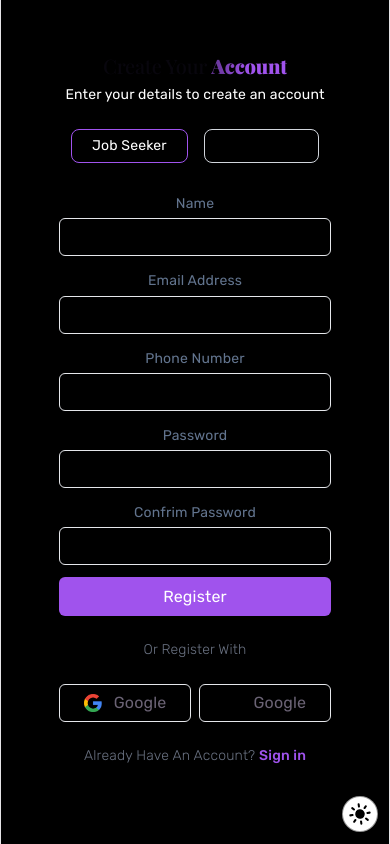
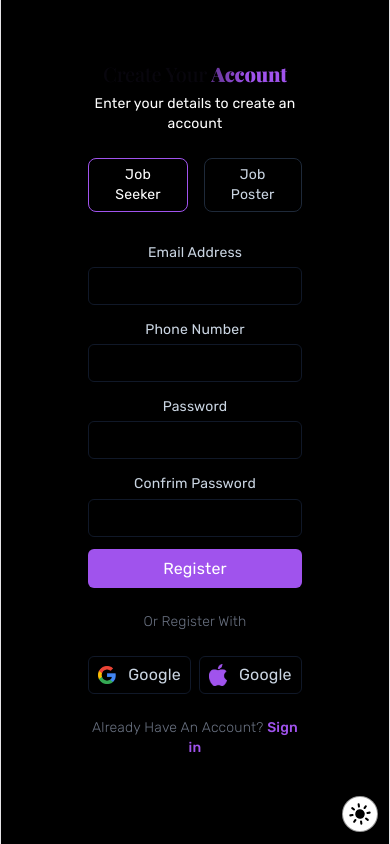
Before and after one commit to asadqureshi786/job-portal, a React (Vite) app: page /register in a window 390 px wide. Built offline with nearby package versions, Linux system fonts and the light colour scheme; a web font is replaced by a local one.

Commit message:
start with dashboard remain

```diff
--- a/src/App.css
+++ b/src/App.css
@@ -240,9 +240,9 @@ form .groups{
   @apply w-full;
 }
 form .groups label{
-  @apply 4xl:text-sm text-sm mb-10! text-slate-500;
+  @apply 4xl:text-sm text-sm mb-10! text-slate-500 dark:text-slate-300;
 }
 form .groups input{
-  @apply relative border border-gray-200 rounded-md 4xl:py-2 py-2 focus:outline-none px-3 text-gray-600 dark:text-darktext1 font-normal 4xl:text-base text-sm w-full mt-1
+  @apply relative border border-gray-200 dark:border-gray-900 rounded-md 4xl:py-2 py-2 focus:outline-none px-3 text-gray-600 dark:text-darktext1 font-normal 4xl:text-base text-sm w-full mt-1
 }
 /* Register Page CSS End */
--- a/src/components/web/Header.jsx
+++ b/src/components/web/Header.jsx
@@ -55,9 +55,9 @@ export default function Header() {
                 Register
               </NavLink>
               <div className="bg-white/50 p-1 rounded-full">
-                <button className="btn btn-primary font-medium cursor-pointer text-primary bg-white hover:bg-primary hover:text-white transition-all px-6 py-1.5 rounded-full">
+                <NavLink to="login" className="btn btn-primary font-medium cursor-pointer text-primary bg-white hover:bg-primary hover:text-white transition-all px-6 py-2! rounded-full">
                   Login
-                </button>
+                </NavLink>
               </div>
             </div>
           </div>
--- /dev/null
+++ b/src/pages/auth/Login.jsx
@@ -0,0 +1,68 @@
+import React from "react";
+import { useState } from "react";
+import ThemeBox from "../../components/ThemeBox";
+
+export default function Login() {
+
+
+
+  return (
+    <>
+      <div className="grid grid-cols-12 bg-white dark:bg-black/100 h-dvh">
+        <div className="lg:col-span-6 lg:block hidden relative bg-[url('/img/registration-img.jpg')] bg-cover bg-start">
+          <div className="bg-gradient-to-b from-black/60 to-primary absolute inset-0 animate-pulse"></div>
+        </div>
+        <div className="lg:col-span-6 col-span-12 flex justify-center items-center flex-col ">
+          <div className="4xl:w-[60%] w-[55%] py-10 ">
+            <div className="text-center ">
+              <h2 className="4xl:text-5xl text-4xl font-bold text-gray-800 dark:text-white">
+                 <span className="g-text" >Welcome</span> Back
+              </h2>
+              <p className="4xl:text-base text-sm mt-3 dark:text-white">
+                Enter your details to create an account
+              </p>
+            </div>
+
+
+            {/* Job Seeker */}
+            <div className='job_seeker 4xl:px-5'>
+              <form className="w-full mt-7 flex flex-col 4xl:gap-5 gap-3">
+                {/* <div className="groups">
+                  <label>Name</label>
+                  <input type="text" />
+                </div> */}
+                <div className="groups">
+                  <label>Email Address</label>
+                  <input type="email" />
+                </div>
+                <div className="groups">
+                  <label>Password</label>
+                  <input type="password" />
+                </div>
+                <button className="btn btn-primary bg-primary text-white rounded-md py-2 transition-all hover:bg-black cursor-pointer" >Login</button>
+              </form>
+              <p className="text-center text-gray-500 font-thin font-Anton mb-0 py-6 text-sm cursor-pointer">
+                Or Register With
+              </p>
+              <div className="grid grid-cols-2 items-center gap-2">
+                <button className="w-full flex justify-center items-center gap-3 text-base gray-300 rounded-md border border-gray-200 dark:border-gray-900 dark:text-slate-300 py-1.5 px-5 transition-all hover:bg-gray-100 cursor-pointer">
+                  <img src="/img/c_logo/google.png" className="w-4.5" />
+                  Google</button>
+                <button className="full  flex justify-center items-center gap-3 text-base gray-300 rounded-md border border-gray-200 dark:border-gray-900 dark:text-slate-300 py-1.5 px-5 transition-all hover:bg-gray-100 cursor-pointer">
+                  <img src="/img/c_logo/apple.png" className="w-4.5 bloack dark:hidden!" />
+                      <img src="/img/c_logo/apple-darl.png" className="w-4.5 hidden dark:block!" />
+                  Google</button>
+              </div>
+              <p className="text-center text-gray-500 font-thin font-Anton mb-0 py-6 text-sm">
+                Don't Have An Account? <span className="text-primary font-medium" >Sign up</span>
+              </p>
+            </div>
+
+
+          </div>
+        </div>
+      </div>
+      <ThemeBox />
+    </>
+  );
+}
--- a/src/pages/auth/Register.jsx
+++ b/src/pages/auth/Register.jsx
@@ -13,7 +13,7 @@ export default function Register() {
           <div className="bg-gradient-to-b from-black/60 to-primary absolute inset-0 animate-pulse"></div>
         </div>
         <div className="lg:col-span-6 col-span-12 flex justify-center items-center flex-col ">
-          <div className="4xl:w-[60%] w-[70%] py-10 ">
+          <div className="4xl:w-[60%] w-[55%] py-10 ">
             <div className="text-center ">
               <h2 className="4xl:text-5xl text-4xl font-bold text-gray-800 dark:text-white">
                 Create Your <span className="g-text" >Account</span>
@@ -30,7 +30,7 @@ export default function Register() {
                   name="account-type"
                   defaultChecked
                 />
-                <div onClick={()=>setTabs('seeker')} className="4xl:text-[15px] text-sm transition-all border border-gray-300 bg-transparent text-black   rounded-lg flex items-center justify-center px-5 py-1.5 cursor-pointer peer-checked:bg-black peer-checked:text-white dark:peer-checked:border-primary transition-all hover:bg-gray-100 cursor-pointer peer-checked:hover:bg-black">
+                <div onClick={()=>setTabs('seeker')} className="4xl:text-[15px] text-sm transition-all border border-gray-300 dark:border-gray-800 dark:hover:bg-primary bg-transparent text-black dark:text-slate-300   rounded-lg flex items-center justify-center px-5 py-1.5 cursor-pointer peer-checked:bg-black peer-checked:text-white dark:peer-checked:border-primary transition-all hover:bg-gray-100 cursor-pointer peer-checked:hover:bg-black">
                   Job Seeker
                 </div>
               </label>
@@ -40,7 +40,7 @@ export default function Register() {
                   className="hidden peer"
                   name="account-type"
                 />
-                <div onClick={()=>setTabs('poster')} className="4xl:text-[15px] text-sm transition-all border border-gray-300 bg-transparent text-black   rounded-lg flex items-center justify-center px-5 py-1.5 cursor-pointer peer-checked:bg-black peer-checked:text-white dark:peer-checked:border-primary transition-all hover:bg-gray-100 cursor-pointer peer-checked:hover:bg-black">
+                <div onClick={()=>setTabs('poster')} className="4xl:text-[15px] text-sm transition-all border border-gray-300 dark:border-gray-800 dark:hover:bg-primary bg-transparent text-black dark:text-slate-300   rounded-lg flex items-center justify-center px-5 py-1.5 cursor-pointer peer-checked:bg-black peer-checked:text-white dark:peer-checked:border-primary transition-all hover:bg-gray-100 cursor-pointer peer-checked:hover:bg-black">
                   Job Poster
                 </div>
               </label>
@@ -49,10 +49,10 @@ export default function Register() {
             {/* Job Seeker */}
             <div className={`job_seeker 4xl:px-5 ${tabs == 'seeker' ? 'opacity-100 block visible max-h-full' : 'opacity-0 hidden invisible max-h-0'}`}>
               <form className="w-full mt-7 flex flex-col 4xl:gap-5 gap-3">
-                <div className="groups">
+                {/* <div className="groups">
                   <label>Name</label>
                   <input type="text" />
-                </div>
+                </div> */}
                 <div className="groups">
                   <label>Email Address</label>
                   <input type="email" />
@@ -75,11 +75,12 @@ export default function Register() {
                 Or Register With
               </p>
               <div className="grid grid-cols-2 items-center gap-2">
-                <button className="w-full flex justify-center items-center gap-3 text-base gray-300 rounded-md border border-gray-200 py-1.5 px-5 transition-all hover:bg-gray-100 cursor-pointer">
+                <button className="w-full flex justify-center items-center gap-3 text-base gray-300 rounded-md border border-gray-200 dark:border-gray-900 dark:text-slate-300 py-1.5 px-5 transition-all hover:bg-gray-100 cursor-pointer">
                   <img src="/img/c_logo/google.png" className="w-4.5" />
                   Google</button>
-                <button className="full  flex justify-center items-center gap-3 text-base gray-300 rounded-md border border-gray-200 py-1.5 px-5 transition-all hover:bg-gray-100 cursor-pointer">
-                  <img src="/img/c_logo/apple.png" className="w-4.5" />
+                <button className="full  flex justify-center items-center gap-3 text-base gray-300 rounded-md border border-gray-200 dark:border-gray-900 dark:text-slate-300 py-1.5 px-5 transition-all hover:bg-gray-100 cursor-pointer">
+                  <img src="/img/c_logo/apple.png" className="w-4.5 bloack dark:hidden!" />
+                      <img src="/img/c_logo/apple-darl.png" className="w-4.5 hidden dark:block!" />
                   Google</button>
               </div>
               <p className="text-center text-gray-500 font-thin font-Anton mb-0 py-6 text-sm">
@@ -117,11 +118,12 @@ export default function Register() {
                 Or Register With
               </p>
               <div className="grid grid-cols-2 items-center gap-2">
-                <button className="w-full flex justify-center items-center gap-3 text-base gray-300 rounded-md border border-gray-200 py-1.5 px-5 transition-all hover:bg-gray-100 cursor-pointer">
+                <button className="w-full flex justify-center items-center gap-3 text-base gray-300 rounded-md border border-gray-200 dark:border-gray-900 dark:text-slate-300 py-1.5 px-5 transition-all hover:bg-gray-100 cursor-pointer">
                   <img src="/img/c_logo/google.png" className="w-4.5" />
                   Google</button>
-                <button className="full  flex justify-center items-center gap-3 text-base gray-300 rounded-md border border-gray-200 py-1.5 px-5 transition-all hover:bg-gray-100 cursor-pointer">
-                  <img src="/img/c_logo/apple.png" className="w-4.5" />
+                <button className="full  flex justify-center items-center gap-3 text-base gray-300 rounded-md border border-gray-200 dark:border-gray-900 dark:text-slate-300 py-1.5 px-5 transition-all hover:bg-gray-100 cursor-pointer">
+                  <img src="/img/c_logo/apple.png" className="w-4.5 bloack dark:hidden!" />
+                      <img src="/img/c_logo/apple-darl.png" className="w-4.5 hidden dark:block!" />
                   Google</button>
               </div>
               <p className="text-center text-gray-500 font-thin font-Anton mb-0 py-6 text-sm">
--- a/src/routes/router.jsx
+++ b/src/routes/router.jsx
@@ -12,6 +12,7 @@ import Blogs from '../pages/Blogs';
 
 // Auth
 import Register from '../pages/auth/Register'
+import Login from '../pages/auth/Login'
 
 
 export default function router() {
@@ -21,6 +22,7 @@ export default function router() {
 
             {/* Auth */}
             <Route path='register' element={<Register />}/>
+            <Route path='login' element={<Login />}/>
 
             {/* Website */}
             <Route path='/' element={<WebLayout/>}>
```
Also changed, not shown: public/img/c_logo/apple-darl.png (added).
